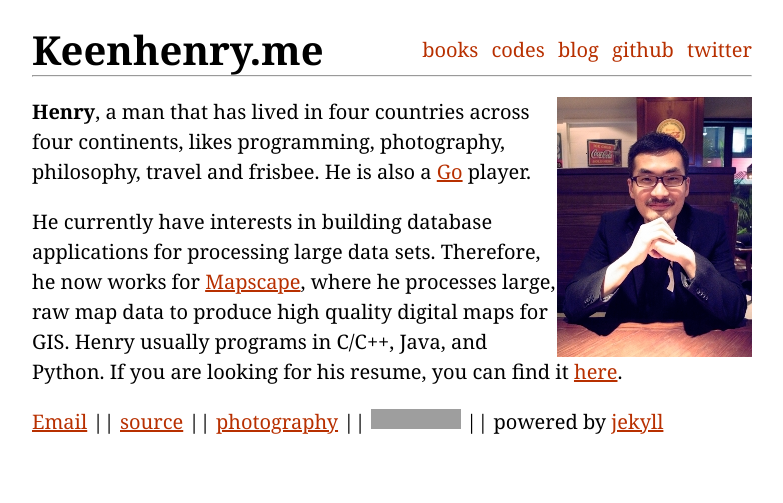
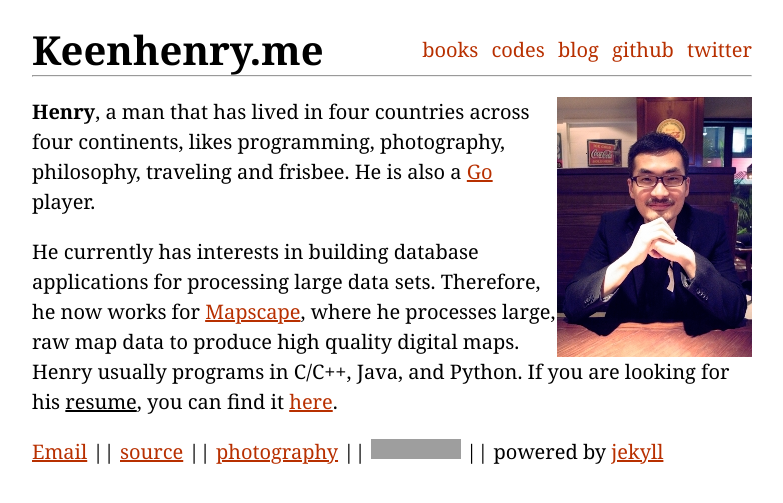
Before and after one commit to keenhenry/keenhenry.github.com, a Jekyll site: the page built from index.html, in a window 1280 px wide. Shown: the top 503 px of the page, without its empty margins (248-1031 px from the left). Built offline with Jekyll 4.4.1, drawn with Linux system fonts in a browser that asks for light colours; grey boxes are pictures that could not be loaded.

Commit message:
modified homepage content once again.

```diff
--- a/index.html
+++ b/index.html
@@ -6,7 +6,7 @@ title: Keenhenry and his Web residence
 <!-- About page for henry huang <h2>Henry Huang</h2> -->
 <div id='portrait'><img src="/static/image/henry_xs.jpg" /></div>
 <div id='about'>
-<p><b id='opening'>Henry</b>, a man that has lived in four countries across four continents, likes programming, photography, philosophy, travel and frisbee. He is also a <a href="http://en.wikipedia.org/wiki/Go_(game)">Go</a> player.</p>
+<p><b id='opening'>Henry</b>, a man that has lived in four countries across four continents, likes programming, photography, philosophy, traveling and frisbee. He is also a <a href="http://en.wikipedia.org/wiki/Go_(game)">Go</a> player.</p>
 
-<p>He currently have interests in building database applications for processing large data sets. Therefore, he now works for <a href="http://www.mapscape.eu/">Mapscape</a>, where he processes large, raw map data to produce high quality digital maps for GIS. Henry usually programs in C/C++, Java, and Python. If you are looking for his resume, you can find it <a href="/static/data/resume.pdf">here</a>.</p>
+<p>He currently has interests in building database applications for processing large data sets. Therefore, he now works for <a href="http://www.mapscape.eu/">Mapscape</a>, where he processes large, raw map data to produce high quality digital maps. Henry usually programs in C/C++, Java, and Python. If you are looking for his <u>resume</u>, you can find it <a href="/static/data/resume.pdf">here</a>.</p>
 </div>
```
Also changed, not shown: books.md (line endings or trailing spaces), 1 other file.
